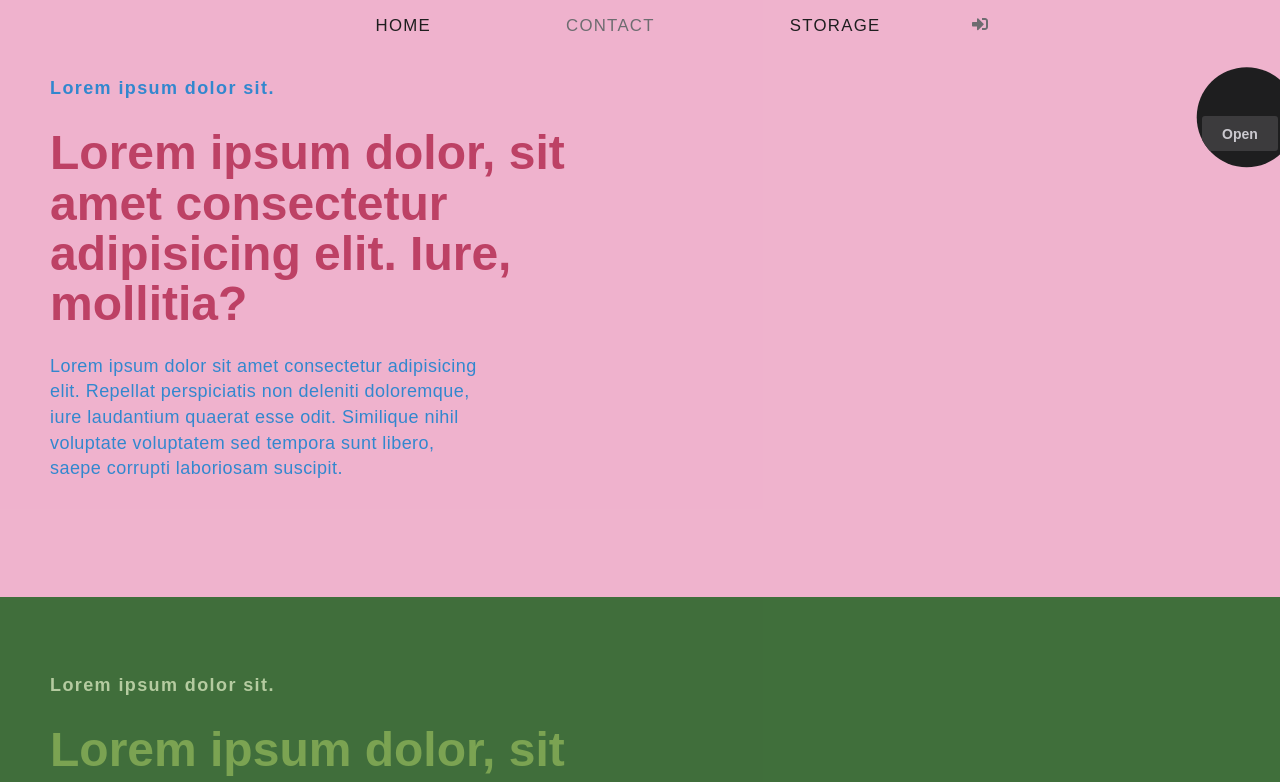
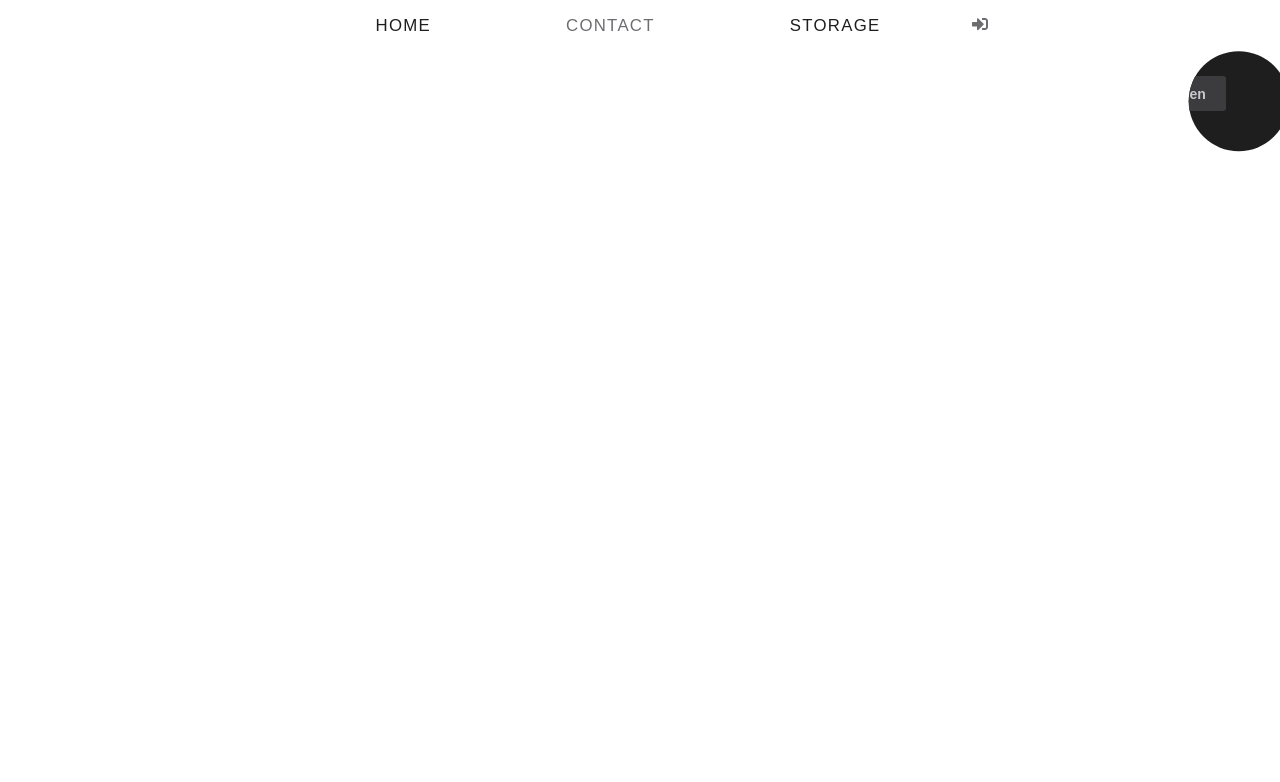
Before and after one commit to MaciejFigat/LFE, a React (Create React App) app in the folder frontend/: page /contact in a window 1280 px wide. Shown: the top 782 px of the page. Built offline with nearby package versions, Linux system fonts and the light colour scheme.

Commit message:
different presentation options - testing v.2

```diff
--- a/frontend/src/components/AnimatedTextPanel/AnimatedList.styled.js
+++ b/frontend/src/components/AnimatedTextPanel/AnimatedList.styled.js
@@ -6,7 +6,7 @@ export const ListWrapper = styled(motion.ul)`
   flex-direction: column;
   margin-top: 16px;
   height: fit-content;
-  padding: 0;
+  padding: 0.5rem;
   @media (max-width: 1140px) {
     margin-top: 20px;
   }
@@ -20,7 +20,7 @@ export const ListItem = styled(motion.li)`
   background: var(--background1-main);
   cursor: pointer;
   &:last-child {
-    margin-bottom: 0px;
+    /* margin-bottom: 0px; */
   }
   @media (max-width: 740px) {
     padding: 12px;
@@ -118,7 +118,6 @@ export const DescriptionInput = styled(motion.textarea)`
   transition: all 0.3s ease-out;
   background: none;
   line-height: 1.1;
-
   min-width: 100%;
   cursor: text;
   min-height: 100px;
@@ -151,7 +150,7 @@ export const ListRow = styled(motion.div)`
   color: var(--background4-main);
   background: var(--background2-main);
   border-radius: 3px;
-  margin-top: 9px;
+  /* margin-top: 9px; */
   min-height: 125px;
   min-width: 90%;
   max-width: 100%;
--- a/frontend/src/components/SideMenu/SideMenu.styled.js
+++ b/frontend/src/components/SideMenu/SideMenu.styled.js
@@ -8,6 +8,43 @@ export const SideMenuDataColumn = styled(motion.div)`
   /* display: flex;
   justify-content: center;
   align-items: center; */
+`
+
+export const SideMenuWrapper = styled(motion.div)`
+  position: sticky;
+  top: 0;
+  /* right: 0; */
+  left: 100%;
+  z-index: 2;
+  max-width: fit-content;
+  min-width: 700px;
+
+  /* margin-right: 1.5rem; */
+`
+export const BackgroundDiv = styled(motion.div)`
+  /* position: absolute; */
+  /* position: relative; */
+  z-index: 2;
+  top: 0;
+  right: 0;
+  bottom: 0;
+  max-height: fit-content;
+  min-height: 100vh;
+  width: 300px;
+  /* min-width: fit-content; */
+  min-width: 100%;
+  /* padding: 0.5rem; */
+  padding-right: 1rem;
+  margin-right: 1.5rem;
+  /* padding-top: 1.5rem; */
+  background: var(--background1-main);
+`
+export const SideMenuButtonDiv = styled(motion.div)`
+  position: relative;
+  /* top: 50vh; */
+  top: 20px;
+  right: -80%;
+  z-index: 10;
 `
 export const SideMenuDiv = styled(motion.div)`
   /* width: 100%; */
@@ -28,39 +65,3 @@ export const SideMenuDiv = styled(motion.div)`
   /* flex-basis: ${({ width }) => (width ? `${width}` : '15%')}; */
   overflow: scroll;
 `
-export const SideMenuWrapper = styled(motion.div)`
-  position: sticky;
-  top: 0;
-  /* right: 0; */
-  left: 100%;
-  z-index: 2;
-  max-width: fit-content;
-  min-width: 400px;
-  padding: 1rem;
-  /* margin-right: 1.5rem; */
-`
-export const BackgroundDiv = styled(motion.div)`
-  /* position: absolute; */
-  /* position: relative; */
-  z-index: 2;
-  top: 0;
-  right: 0;
-  bottom: 0;
-  max-height: fit-content;
-  min-height: 100vh;
-  width: 300px;
-  min-width: fit-content;
-  min-width: 100%;
-  padding: 0.5rem;
-  margin-right: 0.5rem;
-  padding-top: 1.5rem;
-  background: var(--background1-main);
-`
-export const SideMenuButtonDiv = styled(motion.div)`
-  position: relative;
-
-  /* top: 50vh; */
-  top: 20px;
-  right: -80%;
-  z-index: 10;
-`
--- a/frontend/src/components/SideMenu/SideMenu.tsx
+++ b/frontend/src/components/SideMenu/SideMenu.tsx
@@ -11,7 +11,7 @@ import {
 import { SendButton } from '../Buttons/Buttons.styled'
 interface SideMenuProps {
   children: ReactNode
-  mainData: ReactNode
+  mainData?: ReactNode
 }
 const sidebar = {
   open: (height = 1000) => ({
@@ -25,7 +25,7 @@ const sidebar = {
   closed: {
     clipPath: 'circle(50px at 92% 50px)',
     transition: {
-      delay: 0.5,
+      delay: 0.2,
       type: 'spring',
       stiffness: 400,
       damping: 40,
@@ -51,49 +51,8 @@ const SideMenu: React.FC<SideMenuProps> = ({ children, mainData }) => {
           {children}
         </BackgroundDiv>
       </SideMenuWrapper>
-      {/* <SideMenuDiv
-        initial={{ width: 0 }}
-        animate={{
-          width: '100vw',
-          transition: { duration: 0.7 },
-        }}
-        exit={{
-          width: 0,
-          transition: { duration: 0.9 },
-        }}
-      >
-        <motion.div
-          initial='closed'
-          animate='open'
-          exit='closed'
-          variants={sideVariants}
-        >
-          {children}
-        </motion.div>
-      </SideMenuDiv> */}
 
-      {/* {open && (
-        <SideMenuDiv
-          initial={{ width: 0 }}
-          animate={{
-            width: '100vw',
-            transition: { duration: 0.7 },
-          }}
-          exit={{
-            width: 0,
-            transition: { duration: 0.9 },
-          }}
-        >
-          <motion.div
-            initial='closed'
-            animate='open'
-            exit='closed'
-            variants={sideVariants}
-          >
-            {children}
-          </motion.div>
-        </SideMenuDiv>
-      )} */}
+      {/* <SideMenuDataColumn>{mainData}</SideMenuDataColumn> */}
     </>
   )
 }
--- a/frontend/src/screens/Contact.tsx
+++ b/frontend/src/screens/Contact.tsx
@@ -16,9 +16,10 @@ interface ContactProps {}
 const Contact: React.FC<ContactProps> = () => {
   return (
     <>
-      {' '}
-      <SideMenu
-        mainData={
+      {/* <SideMenu mainData={<></>}> */}
+      <SideMenu>
+        <FragmentsColumn />
+      </SideMenu>
       <HighlightPopMenu>
         <InfoSection
           variant='tertiary'
@@ -39,13 +40,10 @@ const Contact: React.FC<ContactProps> = () => {
           paddingTop='small'
           variant='transparent'
           data={homeData}
-            ></InfoSection>{' '}
+        ></InfoSection>
       </HighlightPopMenu>
-        }
-      >
-        <FragmentsColumn />
-      </SideMenu>
     </>
   )
 }
 export default Contact
+// mainData={
```
Lines whose indentation alone changed are shown as unchanged.
